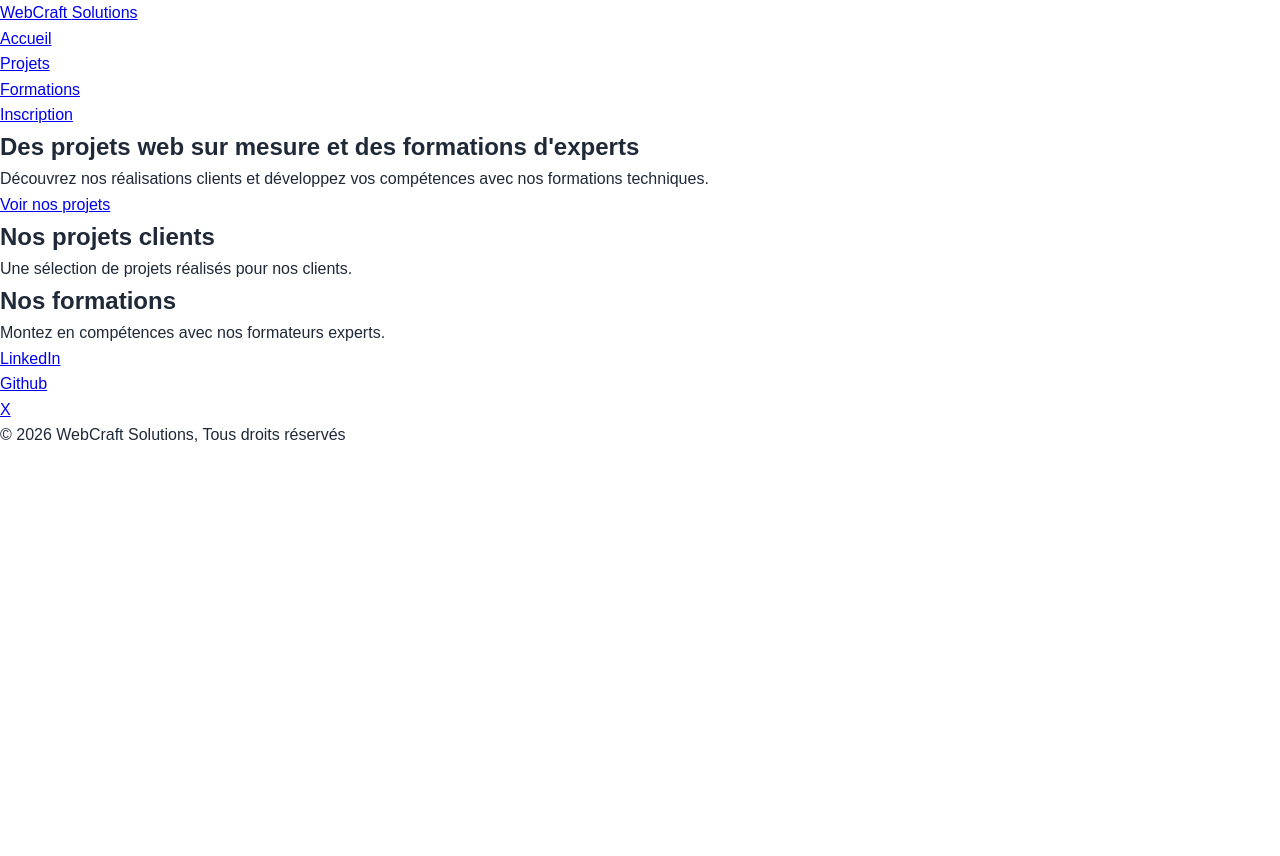
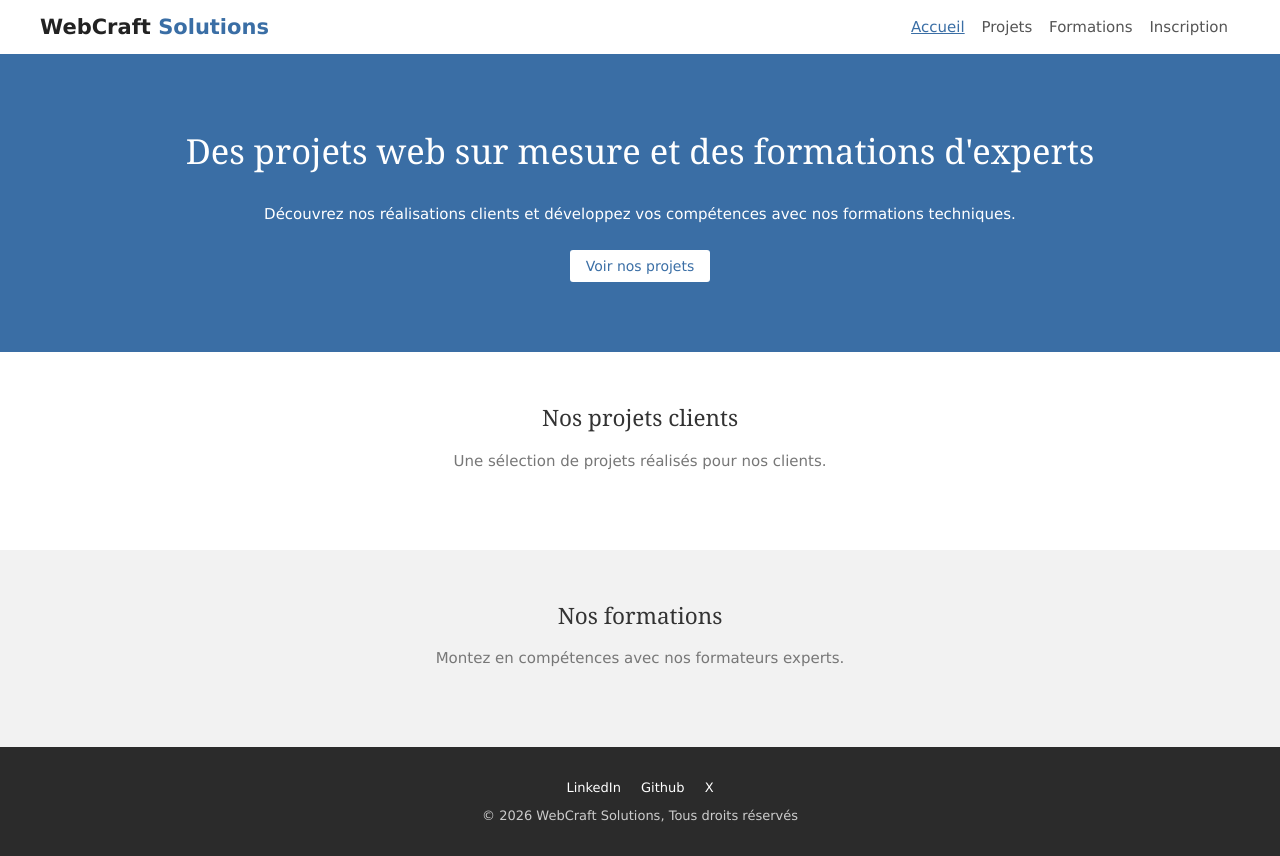
Before and after one commit to Zegthor67/Conception-d-interfaces-front-end-sans-framework, a plain HTML site: page E1_AN0NYME/index.html in a window 1280 px wide. Before the commit the page ends 800 px from the top, so only its background shows below. Drawn offline with nearby package versions, Linux system fonts and the light colour scheme.

Commit message:
CSS inclut modification du style

```diff
--- a/E1_AN0NYME/css/style.css
+++ b/E1_AN0NYME/css/style.css
@@ -1,29 +1,200 @@
 :root {
-    --color-primary: #2563eb;
-    --color-primary-dark: #1d4ed8;
-    --color-secondary: #7c3aed;
-    --color-text: #1f2937;
-    --color-text-light: #6b7280;
-    --color-bg: #ffffff;
-    --color-bg-alt: #f3f4f6;
-    --color-border: #e5e7eb;
-    --color-success: #16a34a;
-    --color-error: #dc2626;
-    --font-main: Arial, Helvetica, sans-serif;
-    --radius: 8px;
-    --shadow: 0 2px 8px rgba(0, 0, 0, 0.1);
-    --transition: 0.3s ease;
+    --couleur-principale: #3a6ea5;
+    --couleur-hover: #2c5580;
+    --texte: #333;
+    --fond: #f2f2f2;
+    --vert: green;
+    --rouge: #d9534f;
 }
 
 * {
-    margin: 0;
-    padding: 0;
     box-sizing: border-box;
 }
 
 body {
-    font-family: var(--font-main);
-    color: var(--color-text);
-    background-color: var(--color-bg);
-    line-height: 1.6;
+    margin: 0;
+    font-family: Verdana, Geneva, sans-serif;
+    font-size: 15px;
+    color: var(--texte);
 }
+
+a {
+    color: var(--couleur-principale);
+    text-decoration: none;
+}
+
+img {
+    max-width: 100%;
+}
+
+h1, h2, h3 {
+    font-family: Georgia, serif;
+    font-weight: normal;
+}
+
+.btn {
+    display: inline-block;
+    background: var(--couleur-principale);
+    color: #fff;
+    padding: 8px 16px;
+    border: 0;
+    border-radius: 3px;
+    font-size: 14px;
+    cursor: pointer;
+    transition: 0.2s;
+}
+
+.btn:hover {
+    background: var(--couleur-hover);
+}
+
+.header {
+    background: #fff;
+    border-bottom: 3px solid var(--couleur-principale);
+    padding: 12px 20px;
+    position: sticky;
+    top: 0;
+    z-index: 10;
+}
+
+.logo {
+    font-size: 1.4em;
+    font-weight: bold;
+    color: #222;
+}
+
+.logo span {
+    color: var(--couleur-principale);
+}
+
+.menu {
+    padding: 0;
+    margin: 10px 0 0 0;
+    list-style: none;
+}
+
+.menu li {
+    display: inline-block;
+    margin-right: 12px;
+}
+
+.menu a {
+    color: #555;
+    transition: color 0.2s;
+}
+
+.menu a:hover, .menu a.active {
+    color: var(--couleur-principale);
+    text-decoration: underline;
+}
+
+.hero {
+    background: var(--couleur-principale);
+    color: white;
+    text-align: center;
+    padding: 45px 20px 50px;
+    animation: apparition 1.2s;
+}
+
+.hero h1 {
+    margin-top: 0;
+    font-size: 1.7em;
+}
+
+.hero p {
+    margin-bottom: 25px;
+    line-height: 1.5;
+}
+
+.hero .btn {
+    background: #fff;
+    color: var(--couleur-principale);
+}
+
+.hero .btn:hover {
+    background: #eee;
+}
+
+@keyframes apparition {
+    from { opacity: 0; }
+    to { opacity: 1; }
+}
+
+.section {
+    padding: 35px 20px;
+}
+
+.section-alt {
+    background: var(--fond);
+}
+
+.section h1, .section h2 {
+    text-align: center;
+    margin-top: 0;
+}
+
+.section-intro {
+    text-align: center;
+    color: #777;
+    margin-bottom: 30px;
+}
+
+.grid {
+    display: flex;
+    flex-wrap: wrap;
+    gap: 20px;
+}
+
+.footer {
+    background: #2b2b2b;
+    color: #ccc;
+    text-align: center;
+    padding: 20px;
+    font-size: 13px;
+}
+
+.social {
+    list-style: none;
+    padding: 0;
+}
+
+.social li {
+    display: inline;
+    margin: 0 8px;
+}
+
+.social a {
+    color: #fff;
+}
+
+.social a:hover {
+    color: var(--couleur-principale);
+}
+
+@media (min-width: 768px) {
+    .header {
+        padding: 15px 40px;
+    }
+
+    .header-container {
+        display: flex;
+        justify-content: space-between;
+        align-items: center;
+    }
+
+    .menu {
+        margin-top: 0;
+    }
+
+    .hero {
+        padding: 70px 40px;
+    }
+
+    .hero h1 {
+        font-size: 2.3em;
+    }
+
+    .section {
+        padding: 50px 40px;
+    }
+}
```
